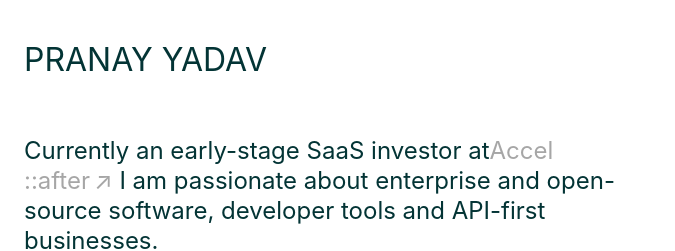
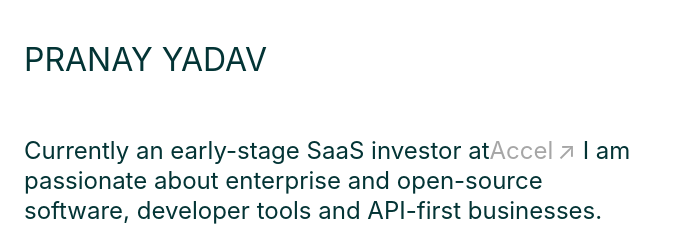
Before and after one commit to ypranay/personal-web, a Gatsby site: page / in a window 1280 px wide. Shown: the top 251 px of the page, without its empty margins (0-675 px from the left). Built offline with nearby package versions, Linux system fonts and the light colour scheme; Gatsby itself is replaced by a stand-in of ours; no server answers.

Commit message:
some css and content changes

```diff
--- a/src/pages/index.js
+++ b/src/pages/index.js
@@ -26,7 +26,7 @@ function Index() {
           target="_blank"
           rel="noreferrer noopener"
         >
-        Accel ::after
+        Accel
         </a>{' '}
         I am passionate about enterprise and open-source software, developer tools and API-first businesses.
       </p>
```
